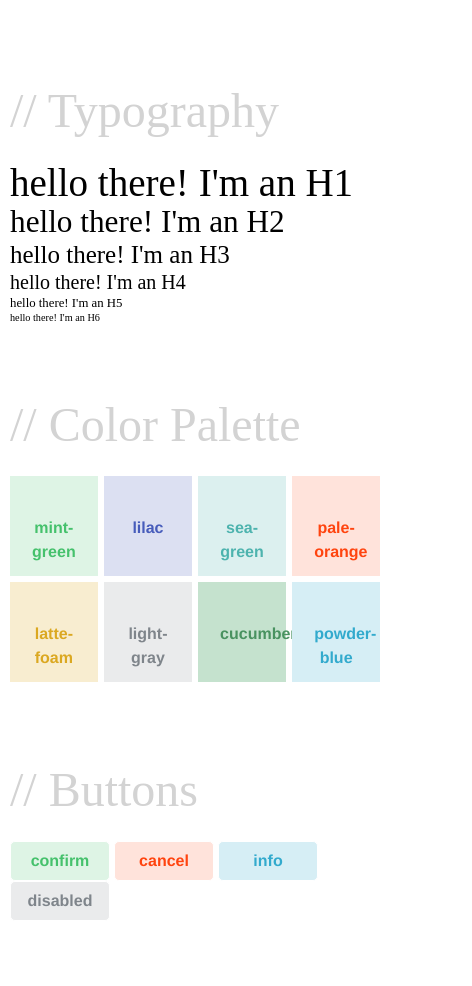
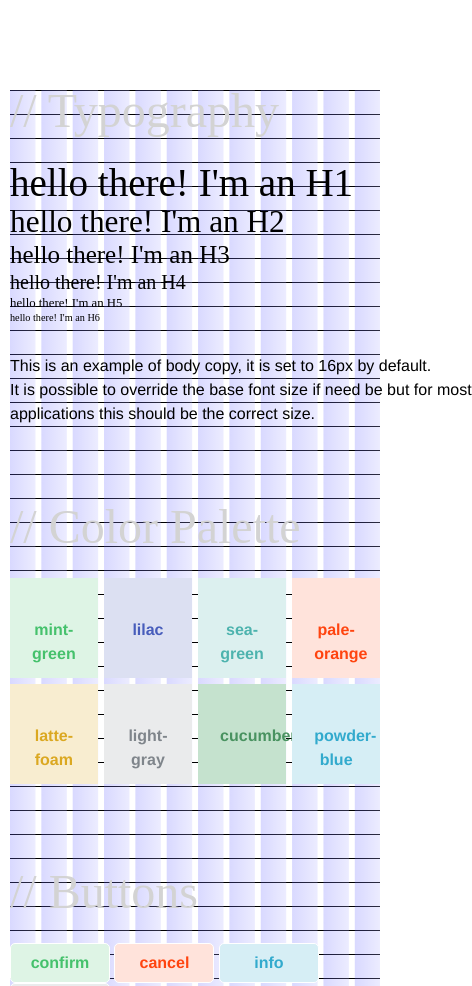
Before and after one commit to GarrettKucinski/comp_library, a website: page app/index.html in a window 390 px wide. Shown: the top 986 px of the page, 472 px wide, since content can reach past the window. Drawn offline with Linux system fonts and the light colour scheme.

Commit message:
experimenting with showing grid for responsive layout in browswer

```diff
--- a/app/index.html
+++ b/app/index.html
@@ -24,6 +24,10 @@
 			<h4>hello there! I'm an H4</h4>
 			<h5>hello there! I'm an H5</h5>
 			<h6>hello there! I'm an H6</h6>
+
+			<p class="body-copy"><pre>This is an example of body copy, it is set to 16px by default.
+It is possible to override the base font size if need be but for most
+applications this should be the correct size.</pre></p>
 		</section>
 
 		<!-- Full color palette available for prototyping -->
--- a/scss/components/_custom.scss
+++ b/scss/components/_custom.scss
@@ -1,6 +1,12 @@
 
 .app-colors {
 	@include cf;
+}
+
+.app-headers {
+	.body-copy {
+		margin-top: 30px;
+	}
 }
 
 .style-guide-heading {
--- a/scss/components/base/_base.scss
+++ b/scss/components/base/_base.scss
@@ -4,6 +4,7 @@ section {
 
 body {
 	padding: 10px;
+	font-family: $body-font;
 }
 
 h1 {
--- a/scss/components/base/_variables.scss
+++ b/scss/components/base/_variables.scss
@@ -12,8 +12,9 @@ $desktop: 1200px;
 
 $susy: (
 	columns: 12,
-	container: 1200px,
+	container: 1600px,
 	global-box-sizing: border-box,
+	debug: (image: show),
 	use-custom: (rem: true)
 	);
 
--- a/scss/components/layout/_layout.scss
+++ b/scss/components/layout/_layout.scss
@@ -1,7 +1,15 @@
 @include border-box-sizing;
 
 .container {
+	@include breakpoint($tablet $mobile) {
+		@include show-grid(4);
+	}
+	@include breakpoint($desktop $tablet) {
+		@include show-grid(8);
+	}
 	@include container();
+
+
 }
 
 .color-palette {
--- a/scss/main.scss
+++ b/scss/main.scss
@@ -1,6 +1,7 @@
 // This is the main stylesheet
 
 @import	"../bower_components/meyer-reset/stylesheets/_meyer-reset.scss",
+				"../bower_components/breakpoint-sass/stylesheets/_breakpoint.scss",
 				"../bower_components/susy/sass/_susy.scss",
 				"components/base/variables",
 				"../bower_components/vertical-rhythms-without-compass/_vertical-rhythms.scss",
```
Also changed, not shown: css/main.css, 1 other file.
